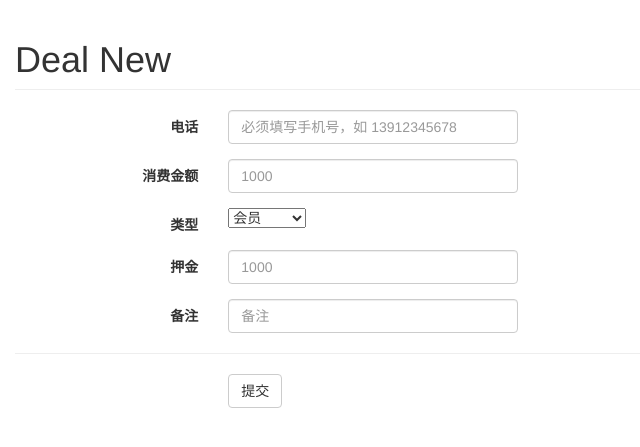
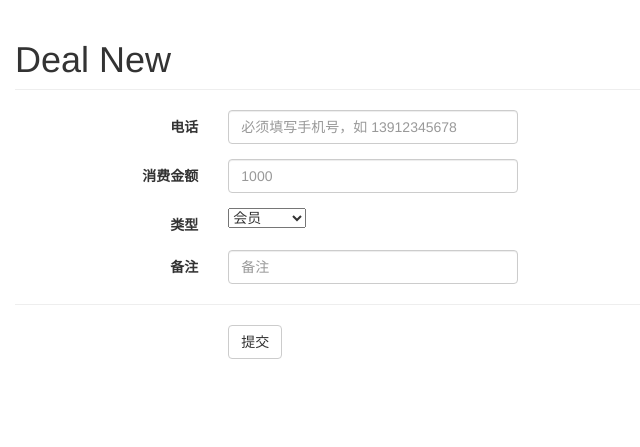
Before and after one commit to bibo19842003/tushu, a Django app: page /deal_new in a window 1280 px wide. Shown: the part 50-497 px from the top of the page, without its empty margins (0-640 px from the left). Run offline with Django 3.2, Linux system fonts and the light colour scheme; the visitor is signed in with stand-in values (Sample User, id 1); some libraries are stand-ins or nearby versions.

Commit message:
remove deposit in 'deal new'.

```diff
--- a/bookinfor/views.py
+++ b/bookinfor/views.py
@@ -271,7 +271,6 @@ def deal_new(request):
     sort = request.POST.get('sort')
     over = request.POST.get('over')
     handler =str(request.user)
-    deposit = request.POST.get('deposit')
     remark = request.POST.get('remark')
 
     member = Bookmember.objects.values("remain").filter(phone=phone)
@@ -288,7 +287,7 @@ def deal_new(request):
       sort = "会员"
 
     Bookmember.objects.filter(phone=phone).update(remain=str(remiannow))
-    consume = Consume(phone=phone, money=money, sort=sort, over=str(remiannow), handler=handler, deposit=deposit, remark=remark)
+    consume = Consume(phone=phone, money=money, sort=sort, over=str(remiannow), handler=handler, remark=remark)
     consume.save()
 
     return render(request, 'bookinfor/consume/deal_new_ok.html')
--- a/templates/bookinfor/consume/deal_new.html
+++ b/templates/bookinfor/consume/deal_new.html
@@ -34,12 +34,6 @@
       </div>
    </div>
 
-   <div class="form-group">
-      <label for="deposit" class="col-sm-2 control-label">押金</label>
-      <div class="col-sm-3">
-         <input type="text" class="form-control" name="deposit" placeholder="1000">
-      </div>
-   </div>
 
    <div class="form-group">
       <label for="remark" class="col-sm-2 control-label">备注</label>
```
Also changed, not shown: templates/bookinfor/consume/deal_new_ok.html (+0 -7 lines).
